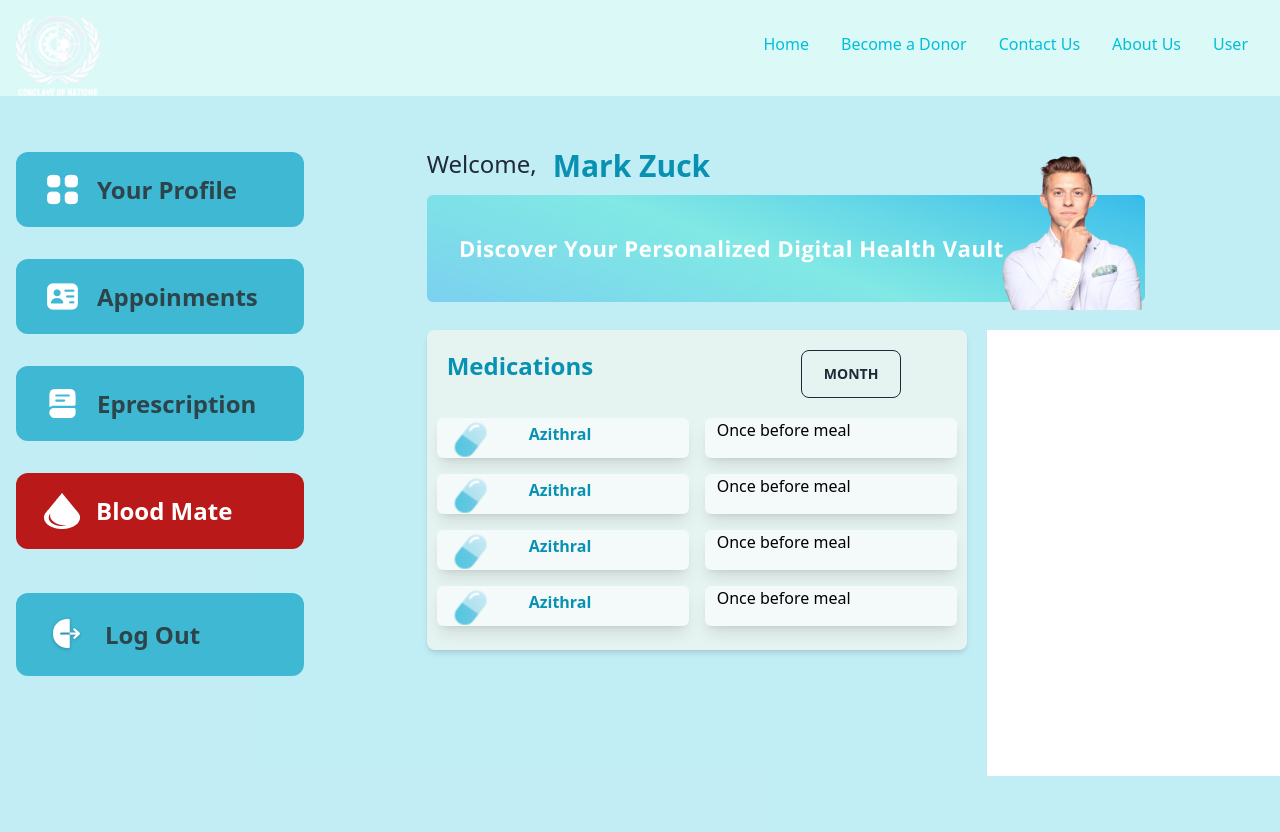
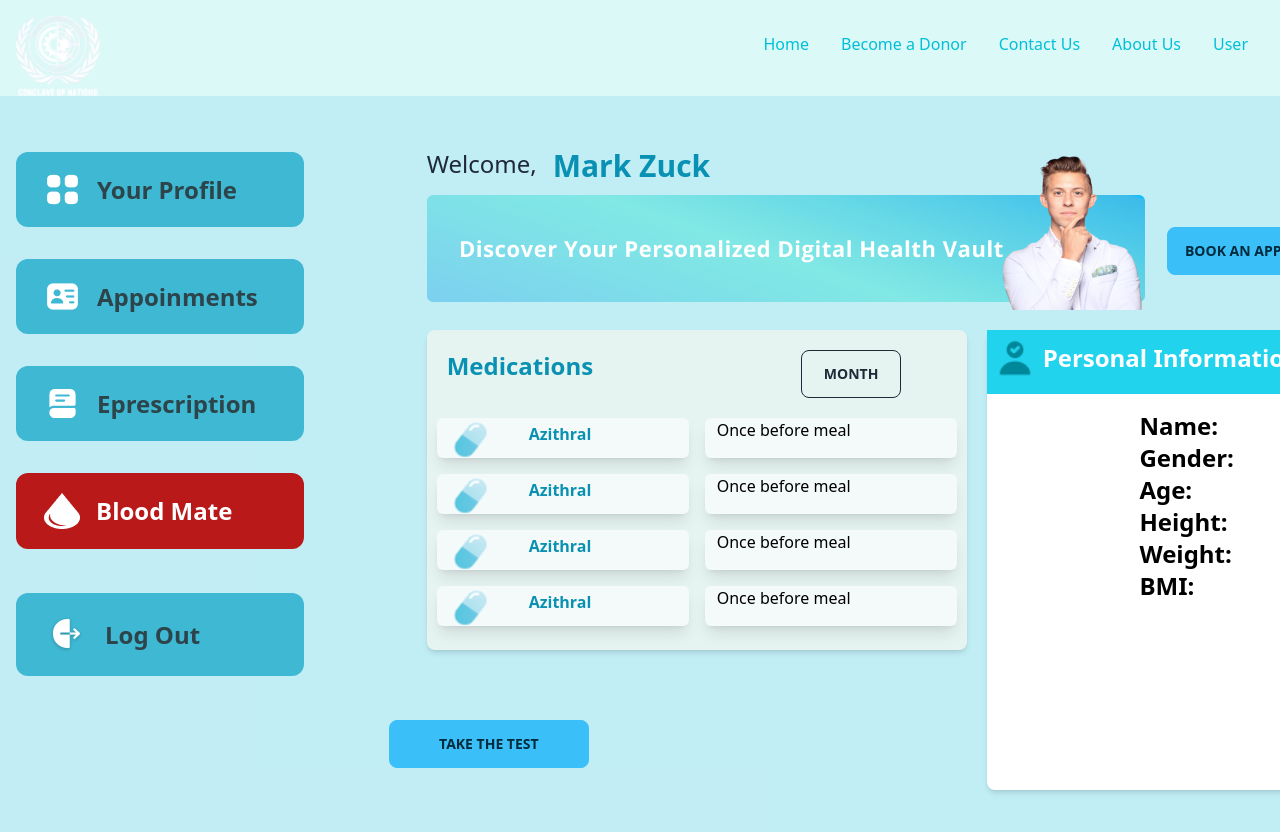
Before and after one commit to prabuddha03/doctor_H4B, a React (Vite) app: page /profile in a window 1280 px wide. Shown: the top 832 px of the page. Built offline with nearby package versions, Linux system fonts and the light colour scheme.

Commit message:
profile section created

```diff
--- a/src/components/UserInformation.jsx
+++ b/src/components/UserInformation.jsx
@@ -1,11 +1,31 @@
-import React from 'react'
+import React from "react";
+import Profile from "../assets/personal.png";
+import Edit from "../assets/pen.png";
 
 const UserInformation = () => {
   return (
-    <div className='w-[400px] h-[446px] bg-[#fff]'>
+    <div className="w-[400px] h-[460px] bg-[#fff] rounded-lg shadow-md">
+      <div className="flex w-full">
+        <div className="w-full bg-cyan-400 h-16 flex">
+          <img src={Profile} alt="pic" className="w-10 h-10 m-2" />
+          <p className="text-white font-bold text-2xl py-3">
+            Personal Information
+          </p>
+          <img src={Edit} alt="edit" className="w-9 h-9 mx-6 mt-3" />
+        </div>
+      </div>
+      <div className="flex justify-center align-middle py-4">
+         <ul className="font-bold text-black">
+            <li><p className="text-2xl">Name: <span></span> </p></li>
+            <li><p className="text-2xl">Gender: <span></span> </p></li>
+            <li><p className="text-2xl">Age: <span></span> </p></li>
+            <li><p className="text-2xl">Height: <span></span> </p></li>
+            <li><p className="text-2xl">Weight: <span></span> </p></li>
+            <li><p className="text-2xl">BMI: <span></span> </p></li>
+         </ul>
+      </div>
+    </div>
+  );
+};
 
-    </div>
-  )
-}
-
-export default UserInformation
+export default UserInformation;
--- a/src/pages/Profile.jsx
+++ b/src/pages/Profile.jsx
@@ -13,18 +13,16 @@ const Profile = () => {
         <div className="flex md:flex sm:flex-col">
           <div className="h-auto">
             <div className="absolute top-32 left-1/3">
+            <button className="btn btn-info w-[200px] absolute right-[2%] top-[15%]">Book an appoinment</button>
             <div className="flex gap-4 absolute py-5" ><p className="text-2xl font-medium">Welcome,</p><p className="text-3xl font-semibold text-cyan-600">Mark Zuck</p></div>
             <img src={ProfileBanner} alt="banner" className="py-5" />
             <div className="flex gap-5">
             <MedicineDashboard />
-
               <UserInformation />
             </div>
-
-
-
             </div>
             <ProfileSidebar />
+            <button className="btn btn-info w-[200px] absolute top-[90%] right-[54%]">Take the test</button>
           </div>
         </div>
       </div>
```
